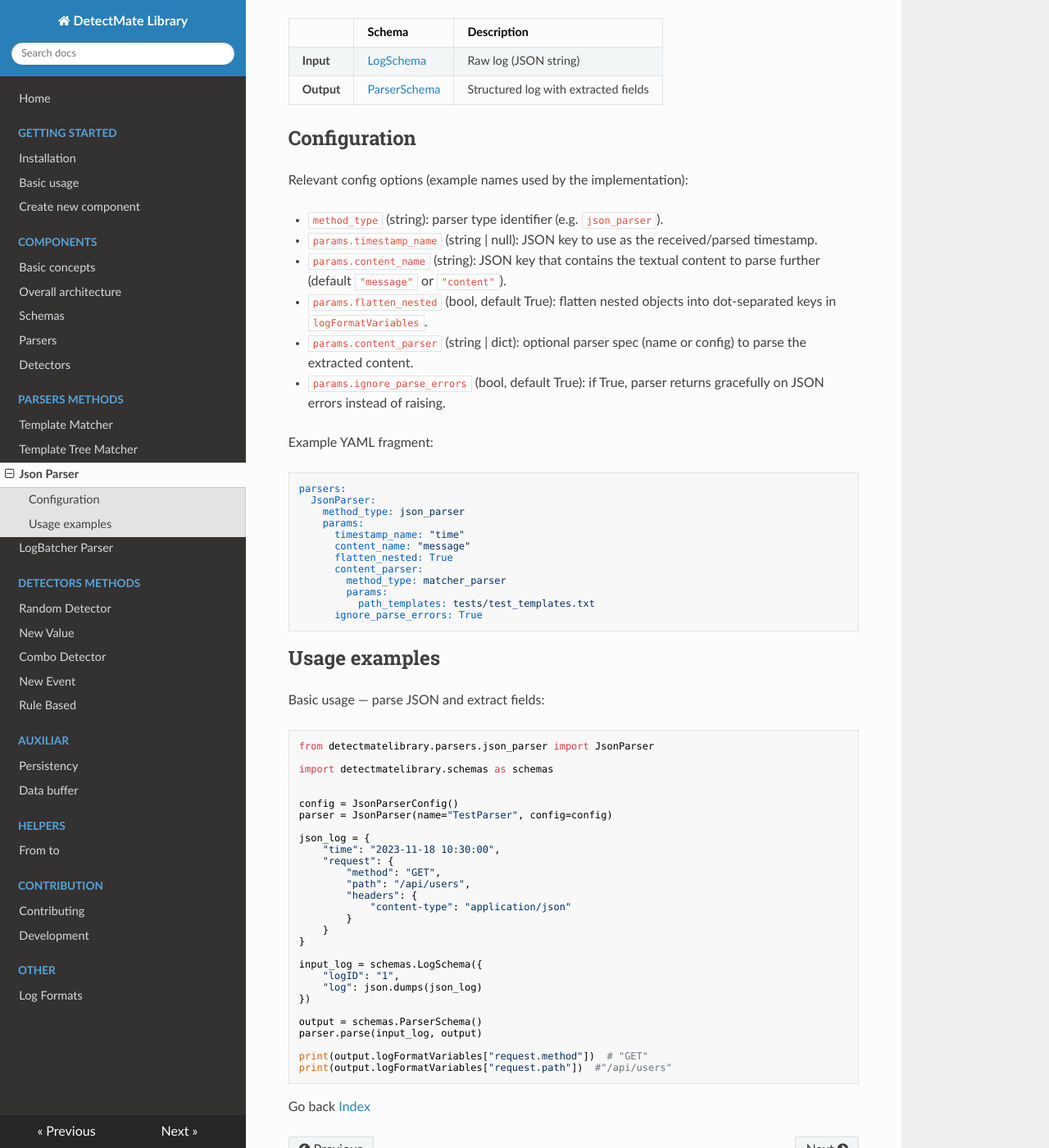
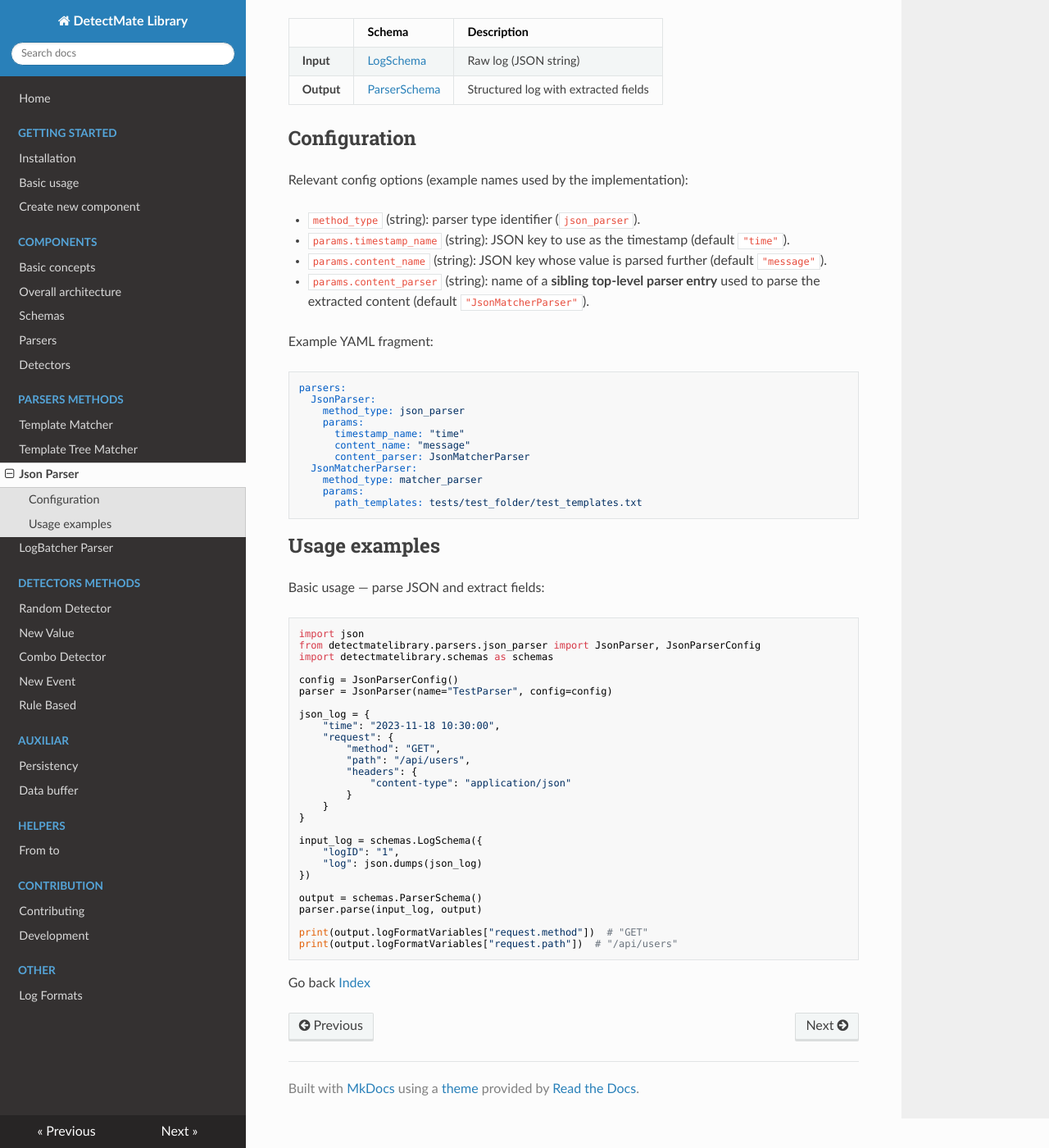
Before and after one commit to ait-detectmate/DetectMateLibrary, an MkDocs documentation site: the page built from docs/parsers/json_parser.md, in a window 1280 px wide and 1400 px high, scrolled down 210 px. Shown: the whole window at 82% size. Built offline with MkDocs 1.6.1, drawn with Linux system fonts in a browser that asks for light colours; nearby versions of some CDN libraries.

Commit message:
docs(json_parser): fix example to runnable sibling-parser config

````diff
--- a/docs/parsers/json_parser.md
+++ b/docs/parsers/json_parser.md
@@ -11,12 +11,11 @@ Extracts structured information from JSON-formatted logs. Optionally delegates p
 
 Relevant config options (example names used by the implementation):
 
-- `method_type` (string): parser type identifier (e.g. `json_parser`).
-- `params.timestamp_name` (string | null): JSON key to use as the received/parsed timestamp.
-- `params.content_name` (string): JSON key that contains the textual content to parse further (default `"message"` or `"content"`).
-- `params.flatten_nested` (bool, default True): flatten nested objects into dot-separated keys in `logFormatVariables`.
-- `params.content_parser` (string | dict): optional parser spec (name or config) to parse the extracted content.
-- `params.ignore_parse_errors` (bool, default True): if True, parser returns gracefully on JSON errors instead of raising.
+- `method_type` (string): parser type identifier (`json_parser`).
+- `params.timestamp_name` (string): JSON key to use as the timestamp (default `"time"`).
+- `params.content_name` (string): JSON key whose value is parsed further (default `"message"`).
+- `params.content_parser` (string): name of a **sibling top-level parser entry**
+  used to parse the extracted content (default `"JsonMatcherParser"`).
 
 Example YAML fragment:
 
@@ -27,12 +26,11 @@ parsers:
     params:
       timestamp_name: "time"
       content_name: "message"
-      flatten_nested: True
-      content_parser:
-        method_type: matcher_parser
-        params:
-          path_templates: tests/test_templates.txt
-      ignore_parse_errors: True
+      content_parser: JsonMatcherParser
+  JsonMatcherParser:
+    method_type: matcher_parser
+    params:
+      path_templates: tests/test_folder/test_templates.txt
 ```
 
 
@@ -41,10 +39,9 @@ parsers:
 Basic usage — parse JSON and extract fields:
 
 ```python
-from detectmatelibrary.parsers.json_parser import JsonParser
-
+import json
+from detectmatelibrary.parsers.json_parser import JsonParser, JsonParserConfig
 import detectmatelibrary.schemas as schemas
-
 
 config = JsonParserConfig()
 parser = JsonParser(name="TestParser", config=config)
@@ -69,7 +66,7 @@ output = schemas.ParserSchema()
 parser.parse(input_log, output)
 
 print(output.logFormatVariables["request.method"])  # "GET"
-print(output.logFormatVariables["request.path"])  #"/api/users"
+print(output.logFormatVariables["request.path"])  # "/api/users"
 ```
 
 Go back [Index](../index.md)
````
